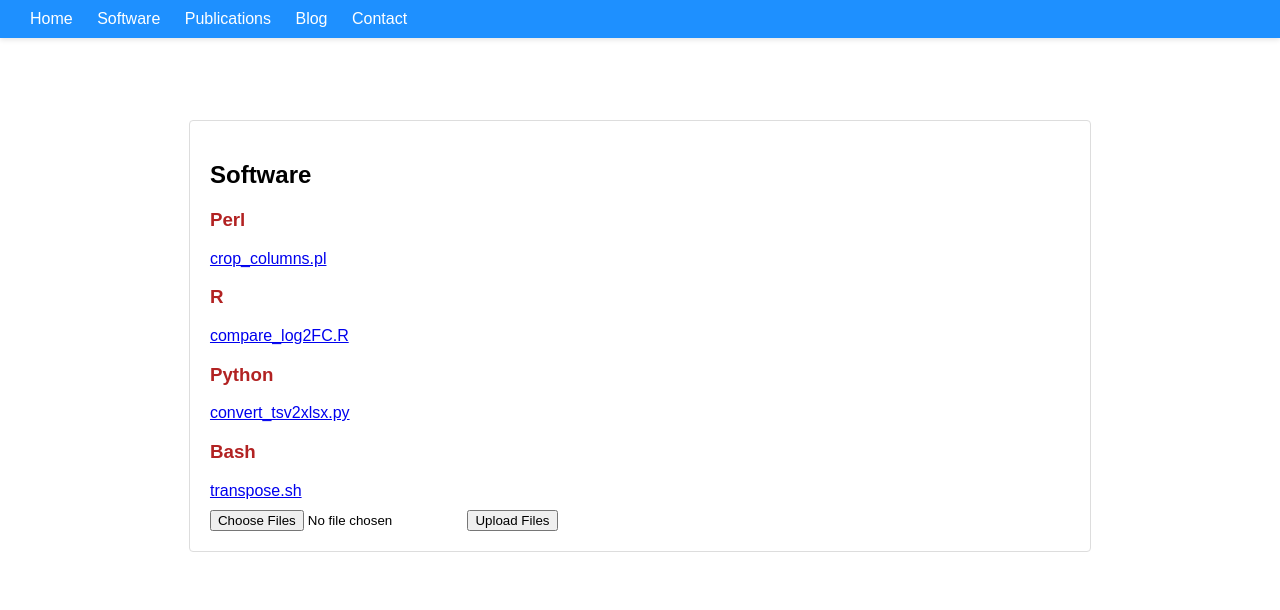
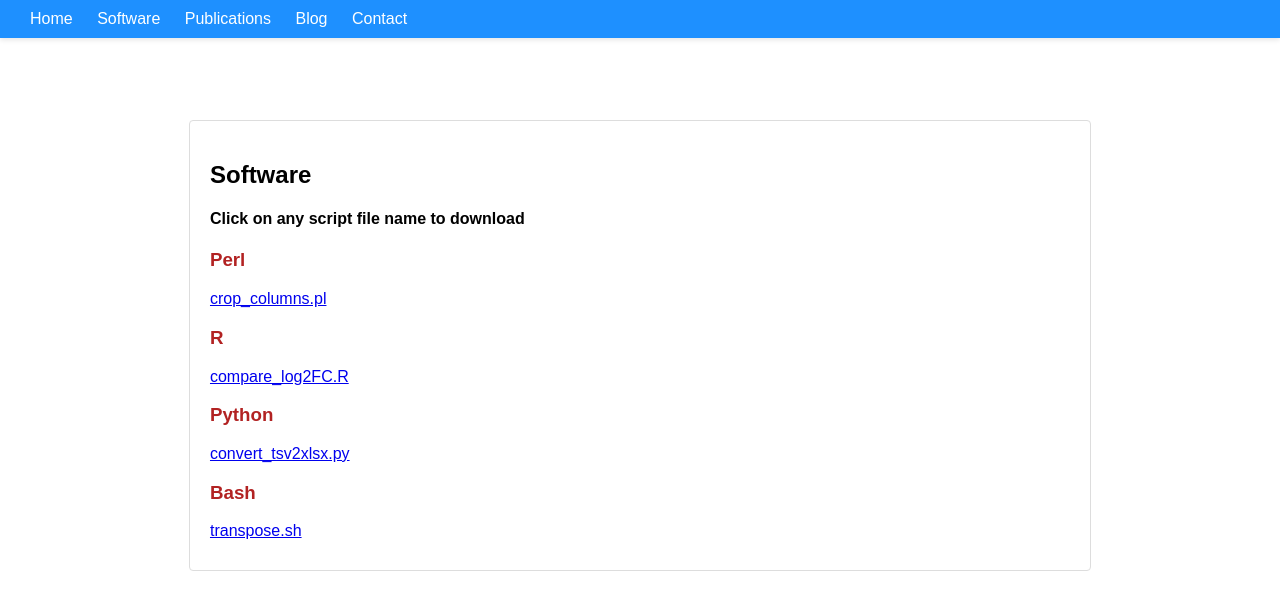
Before and after one commit to jjovelc/personal_webpage, a plain HTML site: page software.html in a window 1280 px wide. Drawn offline with Linux system fonts and the light colour scheme.

Commit message:
Upload buttons removed

```diff
--- a/software.html
+++ b/software.html
@@ -88,6 +88,7 @@
 
         <div class="file-management">
             <h2>Software</h2>
+            <h4>Click on any script file name to download</h4>
 
             <h3 style="color: firebrick;">Perl</h3>
             <div id="perl-files" class="file-list">
@@ -109,8 +110,7 @@
                 <!-- Bash files will be listed here -->
             </div>
 
-            <input type="file" id="file-input" multiple>
-            <button onclick="uploadFiles()">Upload Files</button>
+
         </div>
     </div>
 
@@ -173,17 +173,6 @@
             });
         }
 
-        function uploadFiles() {
-            const input = document.getElementById('file-input');
-            const fileList = document.getElementById('file-list');
-            for (const file of input.files) {
-                const fileItem = document.createElement('div');
-                fileItem.className = 'file-item';
-                fileItem.textContent = file.name;
-                fileList.appendChild(fileItem);
-            }
-            input.value = '';
-        }
 
         // Initial display of files
         displayFiles();
```
